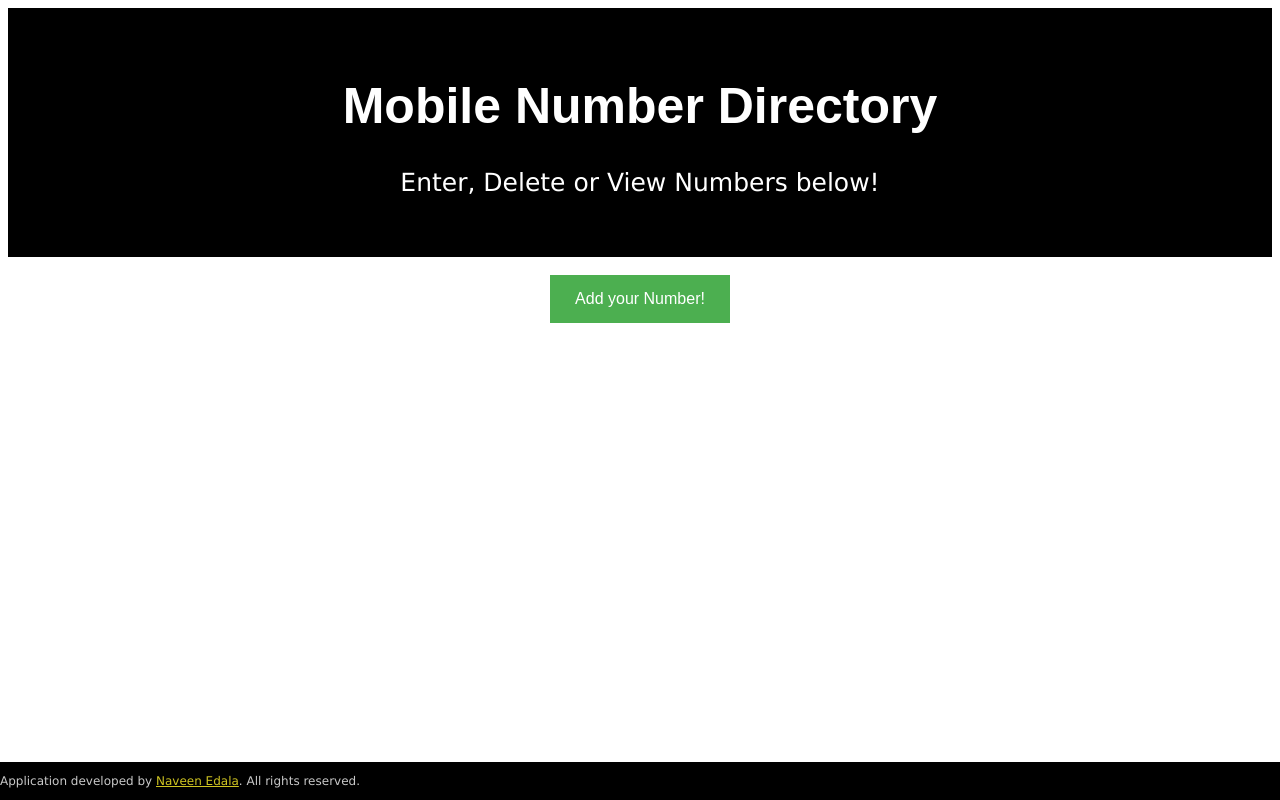
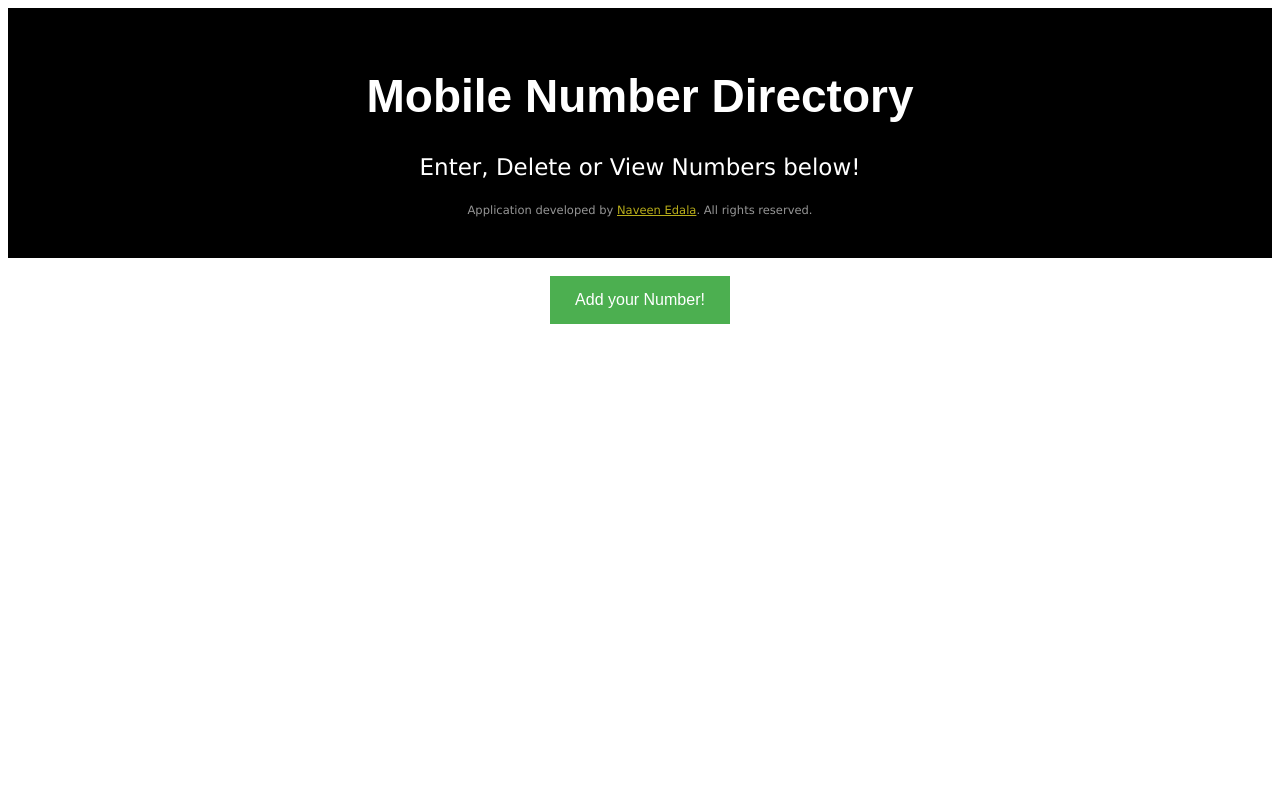
Before and after one commit to NaveenEdala/PhoneDirectoryAppJS, a plain HTML site: page index.html in a window 1280 px wide. Drawn offline with Linux system fonts and the light colour scheme.

Commit message:
the final commit, removed footer

```diff
--- a/index.html
+++ b/index.html
@@ -13,6 +13,9 @@
     <div class="header">
         <h1 id="title">Mobile Number Directory</h1>
         <p><span id="word1">Enter</span>, <span id="word2">Delete</span> or <span id="word3">View Numbers</span> below!</p>
+        <div class="foo">
+                <p>Application developed by <a href="https://www.linkedin.com/in/naveen-edala/" target="_blank">Naveen Edala</a>. All rights reserved.</p>
+        </div>
     </div>
     <br>
     <div class="body">
@@ -46,9 +49,4 @@
 
     </div>
 </body>
-<footer>
-    <div class="footer">
-        <p>Application developed by <a href="https://www.linkedin.com/in/naveen-edala/" target="_blank">Naveen Edala</a>. All rights reserved.</p>
-    </div>
-</footer>
 </html>
--- a/main.css
+++ b/main.css
@@ -1,9 +1,9 @@
 .header {
-    padding: 35px;
+    padding: 30px;
     text-align: center;
     background: #000000;
     color: white;
-    font-size: 25px;
+    font-size: 23px;
   }
 h1 {
     font-family: Arial, Helvetica, sans-serif;
@@ -224,17 +224,12 @@ table {
   100% { background-color: rgb(255, 20, 20); color: white; }
 }
 
-.footer {
-  position: fixed;
-  left: 0;
-  bottom: 0;
-  width: 100%;
-  background-color: rgb(0, 0, 0);
-  color: rgba(255, 255, 255, 0.788);
-  font-size: 75%;
+.foo {
+  color: rgba(255, 255, 255, 0.589);
+  font-size: 50%;
   font-family: 'Lucida Sans', 'Lucida Sans Regular', 'Lucida Grande', 'Lucida Sans Unicode', Geneva, Verdana, sans-serif
 }
 
 a {
-  color: rgb(207, 196, 33);
+  color: rgb(184, 173, 26);
 }
```
